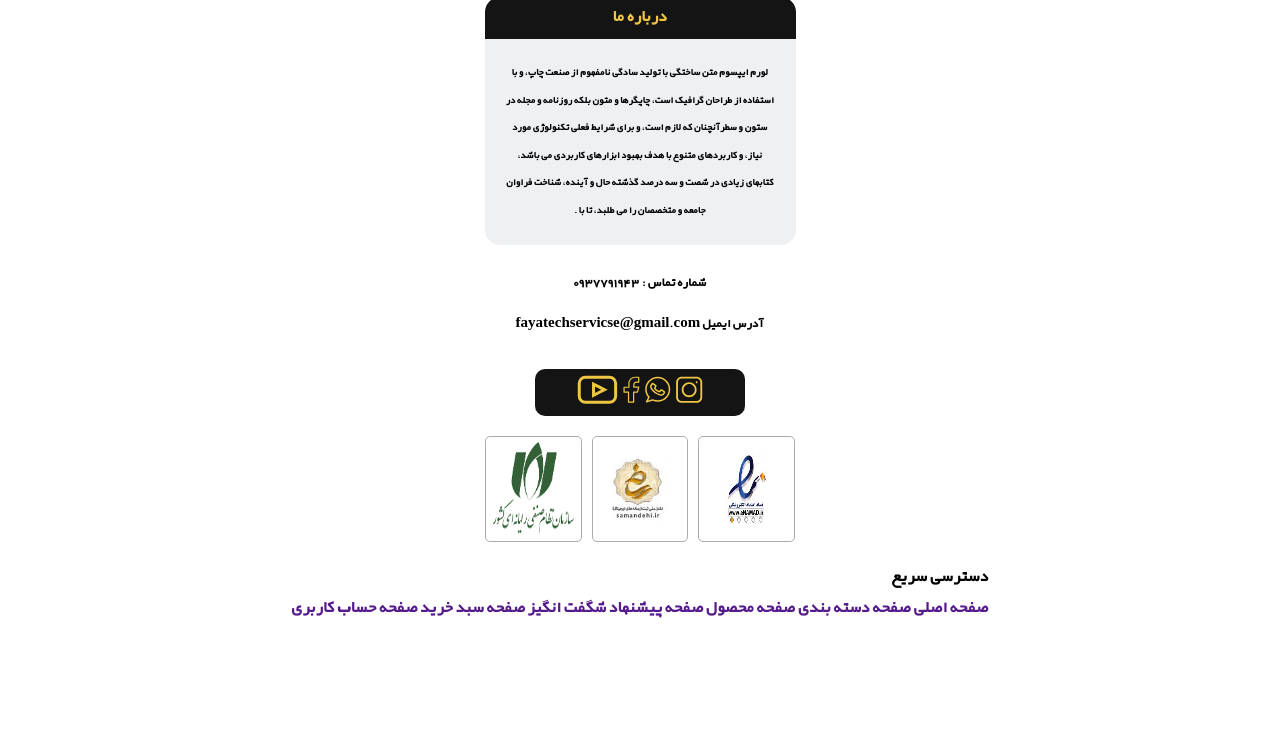
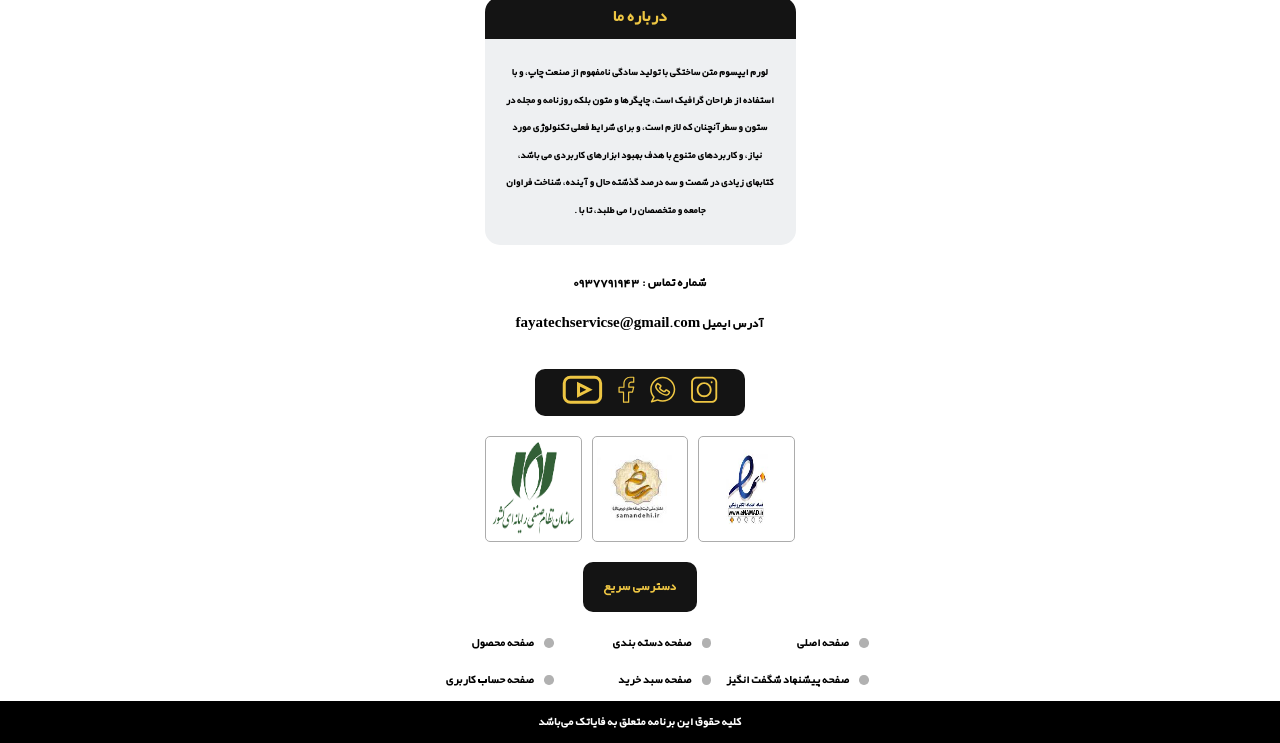
Before and after one commit to pouyaoskuee/web-style, a plain HTML site: page components/footer.html in a window 1280 px wide. Shown: the part 149-892 px from the top of the page. Before the commit the page ends 800 px from the top, so only its background shows below. Drawn offline with Linux system fonts and the light colour scheme.

Commit message:
فوتر موبایل تمام شد فقط رسپانسیو موند

```diff
--- a/components/footer.html
+++ b/components/footer.html
@@ -7,7 +7,6 @@
     <title>Footer</title>
   </head>
   <body>
-    <footer class="main--footer">
       <div class="footer">
         <div class="footer__icon">
           <img
@@ -130,14 +129,36 @@
         <div class="footer__easy-access">
           <div class="easy-access--title">دسترسی سریع</div>
           <div class="easy-access--content">
-            <a href="" class="easy__items">صفحه اصلی</a>
-            <a href="" class="easy__items">صفحه دسته بندی</a>
-            <a href="" class="easy__items">صفحه محصول</a>
-            <a href="" class="easy__items">صفحه پیشنهاد شگفت انگیز</a>
-            <a href="" class="easy__items">صفحه سبد خرید</a>
-            <a href="" class="easy__items">صفحه حساب کاربری</a>
+            <a href="" class="easy__items">
+              <span class="dot"></span>
+              صفحه اصلی</a
+            >
+            <a href="" class="easy__items">
+              <span class="dot"></span>
+              صفحه دسته بندی</a
+            >
+            <a href="" class="easy__items">
+              <span class="dot"></span>
+              صفحه محصول</a
+            >
+            <a href="" class="easy__items">
+              <span class="dot"></span>
+              صفحه پیشنهاد شگفت انگیز</a
+            >
+            <a href="" class="easy__items">
+              <span class="dot"></span>
+              صفحه سبد خرید</a
+            >
+            <a href="" class="easy__items">
+              <span class="dot"></span>
+              صفحه حساب کاربری</a
+            >
           </div>
         </div>
+      </div>
+    <footer class="footer-bar">
+      <div class="footer-bar__content">
+        کلیه حقوق این برنامه متعلق به فایاتک می‌باشد
       </div>
     </footer>
   </body>
--- a/css/style.css
+++ b/css/style.css
@@ -228,7 +228,7 @@ h3 {
   }
 }
 
-.best__seller__content{
+.best__seller__content {
   display: flex;
   flex-direction: column;
   align-items: center;
@@ -241,20 +241,18 @@ h3 {
   margin-top: 5rem;
 }
 
-.best__seller{
+.best__seller {
   display: flex;
   flex-direction: column;
   align-items: center;
 }
 
-.best--seller--title{
+.best--seller--title {
   position: absolute;
   top: -20rem;
-
-
 }
 
-.best--seller--title p{
+.best--seller--title p {
   color: var(--color-primary);
   position: absolute;
   top: 11rem;
@@ -265,20 +263,15 @@ h3 {
   transform: translateX(29%);
 }
 
-
-
-
-
-
-
 /* FOOTER */
 
 /* .main--footer {
-  display: flex;
-  flex-direction: column;
-  justify-content: center;
-  align-items: center;
-  padding: 0 5rem;
+  /* display: flex; */
+/* flex-direction: column; */
+/* justify-content: center; */
+/* align-items: center; */
+/* padding: 0 5rem;
+  margin-bottom: 0;
 } */
 
 .footer {
@@ -354,7 +347,7 @@ h3 {
   display: flex;
   justify-content: center;
   align-items: center;
-  gap: 0.5rem;
+  gap: 1.5rem;
   padding-top: 0.5rem;
 }
 
@@ -381,3 +374,74 @@ h3 {
   width: 90%;
   height: 90%;
 }
+
+.footer__easy-access {
+  display: flex;
+  flex-direction: column;
+  gap: 2rem;
+  margin-bottom: 1rem;
+}
+
+.easy-access--title {
+  width: 11.4rem;
+  height: 5rem;
+  background-color: var(--color-navbar--primary);
+  font-size: 1.5rem;
+  font-family: var(--font--primary);
+  font-weight: 700;
+  color: var(--color-primary);
+  display: flex;
+  align-items: center;
+  justify-content: center;
+  align-self: center;
+  justify-self: center;
+  border-radius: 10px;
+}
+
+.easy-access--content {
+  display: grid;
+  grid-template-columns: 1fr 1fr 1fr;
+  gap: 1.5rem;
+}
+
+.easy__items {
+  display: flex;
+  align-items: center;
+  gap: 1rem;
+  font-size: 1.4rem;
+  font-family: var(--font--primary);
+  font-weight: 700;
+  color: var(--color-navbar--secondary);
+}
+
+.dot {
+  width: 0.95rem;
+  height: 0.95rem;
+  background-color: #b1b1b1;
+  border-radius: 50%;
+  transition: all 0.3s ease-in-out;
+}
+
+.dot:hover {
+  transform: scale(1.5);
+}
+
+.easy__items:hover {
+  transform: scale(1.1);
+}
+
+.footer-bar {
+  width: 100%;
+  background-color: #000; /* نوار مشکی */
+  padding: 1rem 0;
+}
+
+.footer-bar__content {
+  max-width: 1240px;
+  margin: 0 auto;
+  color: #fff;
+  font-family: var(--font--primary);
+  font-size: 1.4rem;
+  font-weight: 700;
+  text-align: center;
+}
```
Lines whose indentation alone changed are shown as unchanged.
